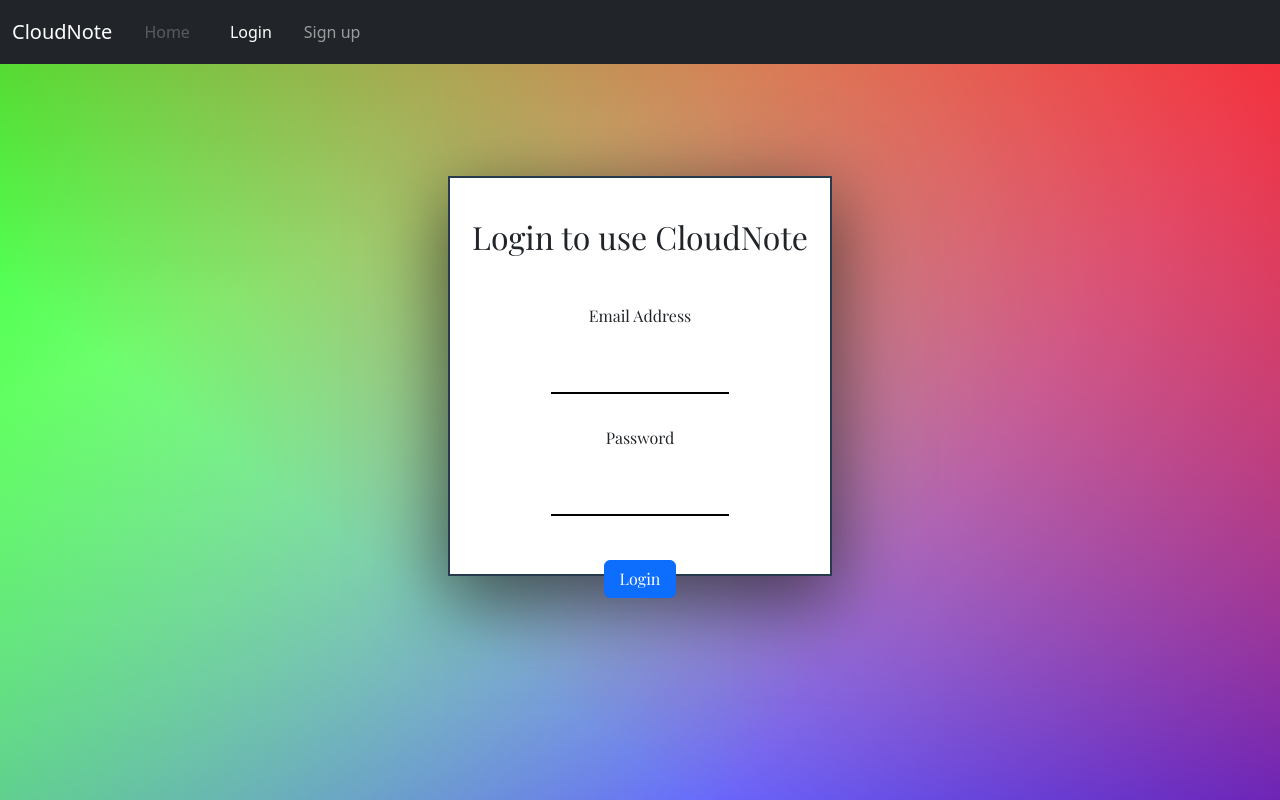
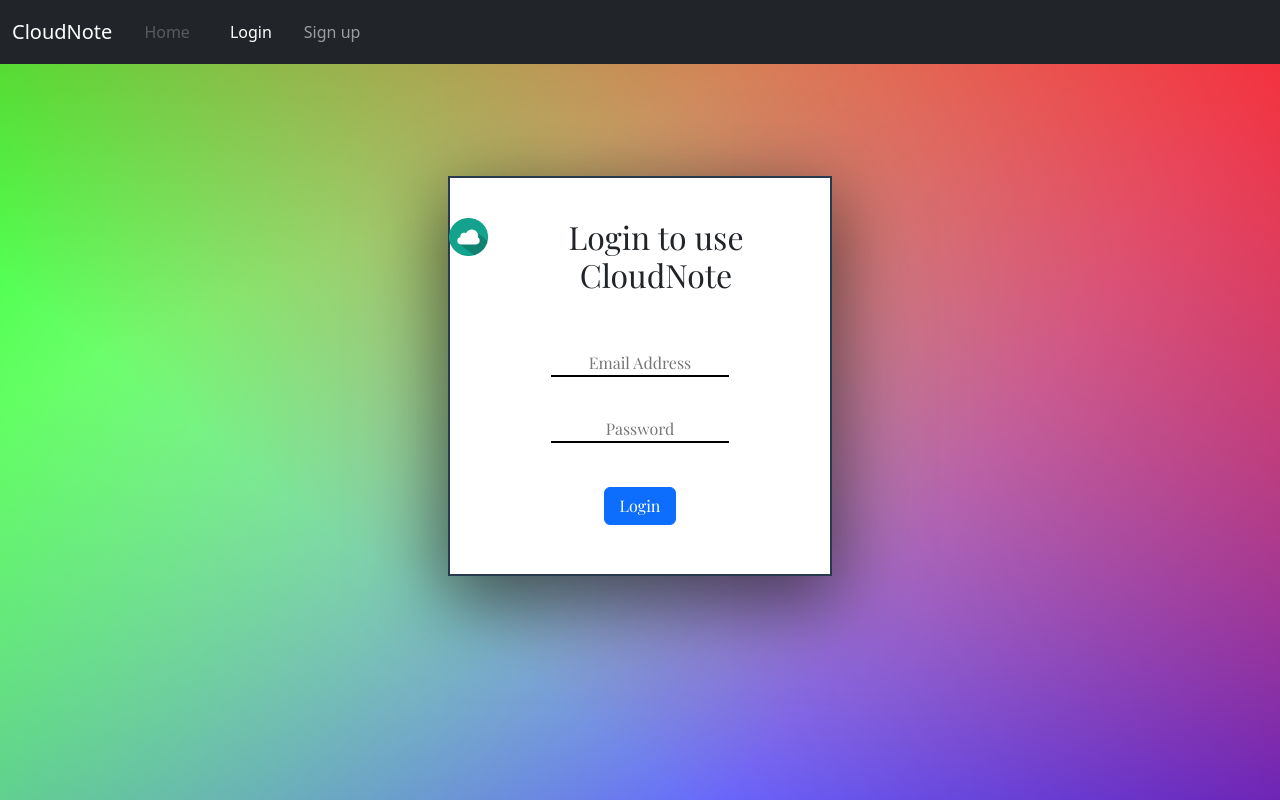
Before and after one commit to pavas23/CloudNote-Client, a React (Create React App) app: page /login in a window 1280 px wide. Built offline with nearby package versions, Linux system fonts and the light colour scheme.

Commit message:
Update Login.jsx

```diff
--- a/src/components/Login.jsx
+++ b/src/components/Login.jsx
@@ -34,16 +34,19 @@ export default function Login(props) {
     };
     return (
         <>
-                <div className="container" id="logincon">
+                   <div className="container" id="logincon">
+                    <span id="loginimg">
+                    <img src = "./cloud-icon.png"/>
                     <h2>Login to use CloudNote</h2>
+                    </span>
                     <form onSubmit={handlesubmit} autoComplete="off" id="loginform">
                         <div className="mb-0">
-                            <label htmlFor="exampleInputEmail1" className="form-label">Email Address</label><br />
-                            <input type="email" className="logininput" name="email" required id="exampleInputEmail1" autoComplete="off" aria-describedby="emailHelp" value={credentials.email} onChange={onchange} />
+                            {/* <label htmlFor="exampleInputEmail1" className="form-label">Email Address</label><br /> */}
+                            <input type="email" className="logininput" placeholder="Email Address" name="email" required id="exampleInputEmail1" autoComplete="off" aria-describedby="emailHelp" value={credentials.email} onChange={onchange} />
                         </div>
                         <div className="mb-0">
-                            <label htmlFor="exampleInputPassword1" className="form-label">Password</label><br />
-                            <input type="password"   className="logininput" required value={credentials.password} name="password" autoComplete="off" id="exampleInputPassword1" onChange={onchange} />
+                            {/* <label htmlFor="exampleInputPassword1" className="form-label">Password</label><br /> */}
+                            <input type="password"   className="logininput" placeholder="Password" required value={credentials.password} name="password" autoComplete="off" id="exampleInputPassword1" onChange={onchange} />
                         </div>
                         <button type="submit" id="loginbtn" className="btn btn-primary" >Login</button>
                     </form>
```
